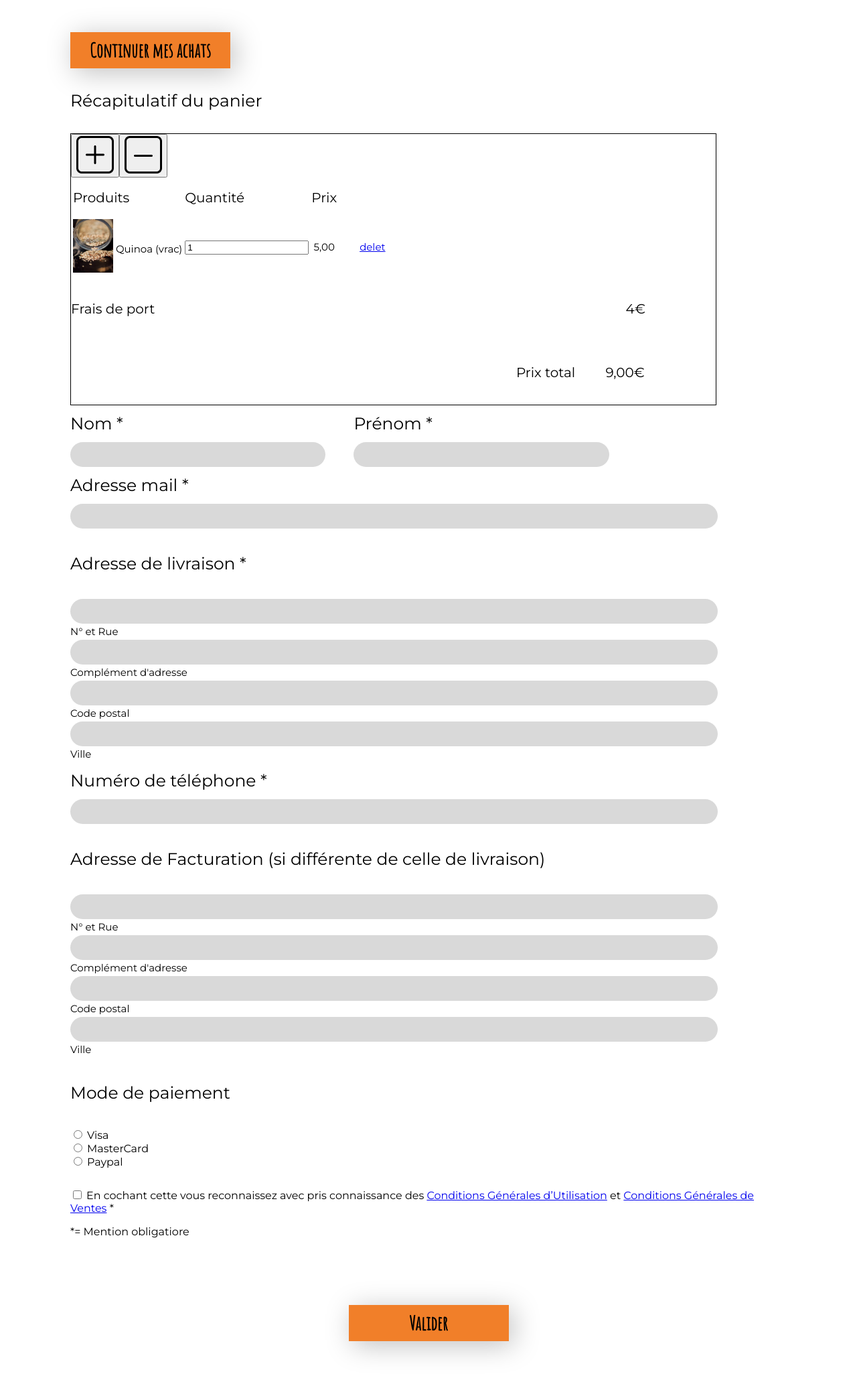
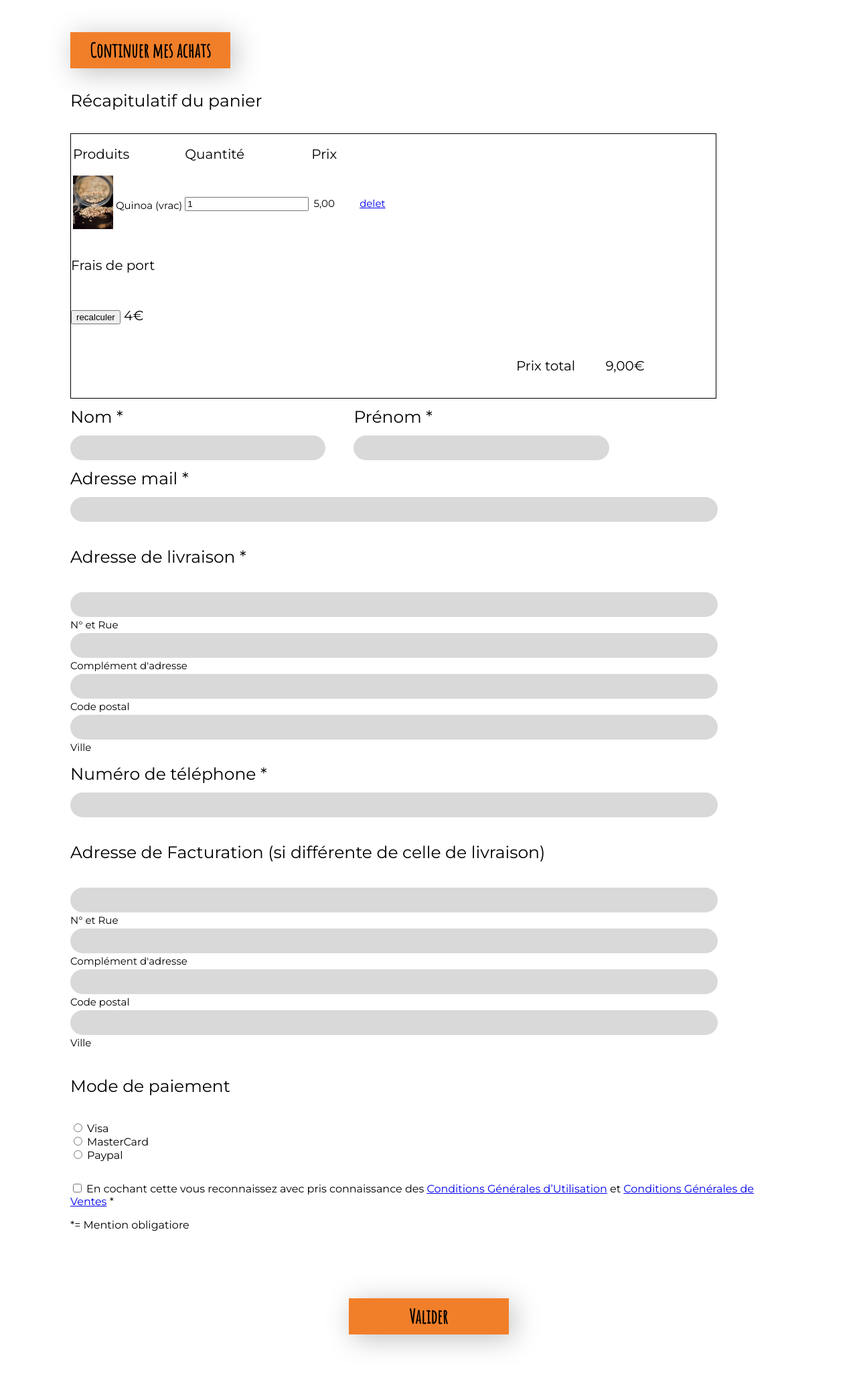
Before and after one commit to Dlaria/producteur-bio, a PHP site: page /producteur-bio/form.php?id=1 in a window 1280 px wide. Shown: the part 319-2376 px from the top of the page at 67% size. After the commit the page ends 2334 px from the top, so only its background shows below. Run offline with PHP 8.4, Linux system fonts and the light colour scheme; data comes from the database, SQL or seed files in the repository.

```diff
--- a/db.class.php
+++ b/db.class.php
@@ -48,6 +48,16 @@ class panier{
             $_SESSION['panier']=array();
         }
         $this->DB = $DB;
+
+
+        if(isset($_POST['panier']['quantite'])){
+            $this->recalc();
+        }
+    }
+
+
+    public function recalc(){
+        $_SESSION['panier'] = $_POST['panier']['quantite'];
     }
 
     public function count(){
--- a/form.php
+++ b/form.php
@@ -12,6 +12,8 @@ if(isset($_GET['id'])){
 if(isset($_GET['del'])){
     $panier->del($_GET['del']);
 }
+
+
 // Configuration de la connexion
 define('DB_HOST','localhost');
 define('DB_USER','root');
@@ -98,6 +100,7 @@ if(TRUE === isset($_POST['submit'])){
     <input type="button" name="retour" class="btnOrange" onclick="document.location.href='index.php';" value="Continuer mes achats">
     <h2 class="label-grand">Récapitulatif du panier</h2>
     <!-- Panier -->
+    <form method="post" action="form.php">
     <div class="panier">
         <table>
             <tr>
@@ -119,25 +122,20 @@ if(TRUE === isset($_POST['submit'])){
                 <td style="text-align:left;line-height:initial;">
                 <img src="<?php echo $produit->SrcImage; ?>" alt="<?php echo $produit->Nom; ?>">
                 <p><?php echo $produit->Nom; ?></p></td>
-
-
-                <button onclick="plus(<?php echo $produit->id; ?>)" class="plus"><img src="./images_site/plus.png" alt=""></button>
-
-                <td class="quantité"><input type="number" id="quantite-<?php echo $produit->id; ?>" value="<?php echo $_SESSION['panier'][$produit->id];?>"></td>
-
-                <button onclick="moins(<?php echo $produit->id; ?>)" class="moins"><img src="./images_site/moins.png" alt=""></button>
-
-                <td class="prix"> <?php echo number_format($produit->Prix,2,',',''); ?></td>
+                <td class="quantité"><input type="number" name="panier[quantite][<?php echo $produit->id; ?>]" value="<?php echo $_SESSION['panier'][$produit->id];?>"></td>
+                 <td class="prix"> <?php echo number_format($produit->Prix,2,',',''); ?></td>
                 <td>&emsp;&emsp;<a href="form.php?del=<?php echo $produit->id; ?>" class="delet">delet</a></td>
             </tr>
             <?php endforeach; ?>
         </table>
         <div class="footer-table">
             <p class="div-inline">Frais de port</p>
+            <input type="submit" value="recalculer">
             <span class="div-inline">4€</span>
             <p class="conteneur-total">Prix total  &emsp;&emsp;<span id="total"><?php echo number_format($panier->total(),2,',','');?>€</span></p>
         </div>
     </div>
+            </form>
     <!-- Début du formulaire -->
     <form action="form.php" method="post">
         <!-- Nom et prénom sont sur la même ligne -->
--- a/style.css
+++ b/style.css
@@ -114,6 +114,7 @@ div.produit{
     border:none;
     cursor:pointer;
 }
+
 /* Panier */
 .panier{
     border:1px solid black;
```
Also changed, not shown: index.php (+3 -6 lines).
